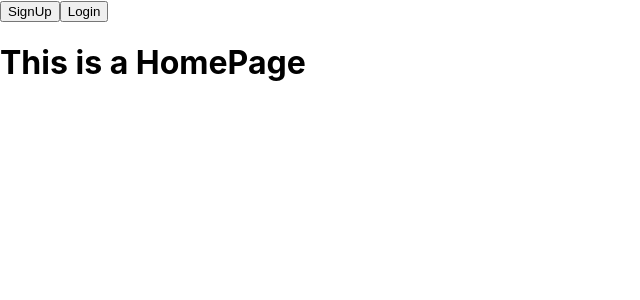
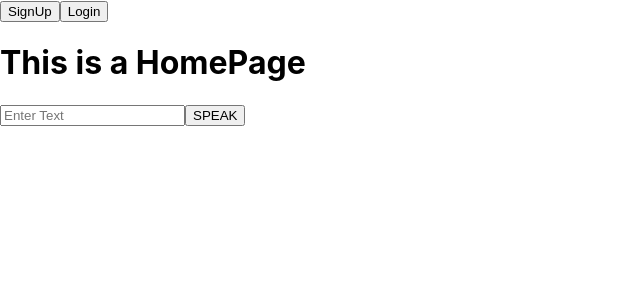
Before and after one commit to Victory-F/pet_project, a React (Create React App) app in the folder client/: page / in a window 1280 px wide. Shown: the top 300 px of the page, without its empty margins (0-640 px from the left). Built offline with nearby package versions, Linux system fonts and the light colour scheme; no server answers.

Commit message:
Added msg to speech test

```diff
--- a/client/src/components/Navigation.js
+++ b/client/src/components/Navigation.js
@@ -1,6 +1,6 @@
 import { useNavigate } from "react-router-dom";
 import { useDispatch, useSelector } from "react-redux";
-import { selectToken } from "../store/user/selectors";
+import { selectToken, selectUser } from "../store/user/selectors";
 import { logOut } from "../store/user/slice";
 
 export const Navigation = () => {
@@ -8,11 +8,15 @@ export const Navigation = () => {
   const dispatch = useDispatch();
 
   const token = useSelector(selectToken);
+  const user = useSelector(selectUser);
 
   return (
     <div>
       {token ? (
-        <button onClick={() => dispatch(logOut())}>Logout</button>
+        <div>
+          <h1>Hello, {user.name}</h1>
+          <button onClick={() => dispatch(logOut())}>Logout</button>
+        </div>
       ) : (
         <div>
           <button onClick={() => navigate("/signup")}>SignUp</button>
--- a/client/src/pages/HomePage.js
+++ b/client/src/pages/HomePage.js
@@ -1,7 +1,25 @@
+import { useState } from "react";
+
 export const HomePage = () => {
+  const [ourText, setOurText] = useState("");
+  const msg = new SpeechSynthesisUtterance();
+
+  const speechHandler = (msg) => {
+    msg.text = ourText;
+    window.speechSynthesis.speak(msg);
+  };
+
   return (
     <div>
       <h1>This is a HomePage</h1>
+
+      <input
+        type="text"
+        value={ourText}
+        placeholder="Enter Text"
+        onChange={(e) => setOurText(e.target.value)}
+      />
+      <button onClick={() => speechHandler(msg)}>SPEAK</button>
     </div>
   );
 };
```
